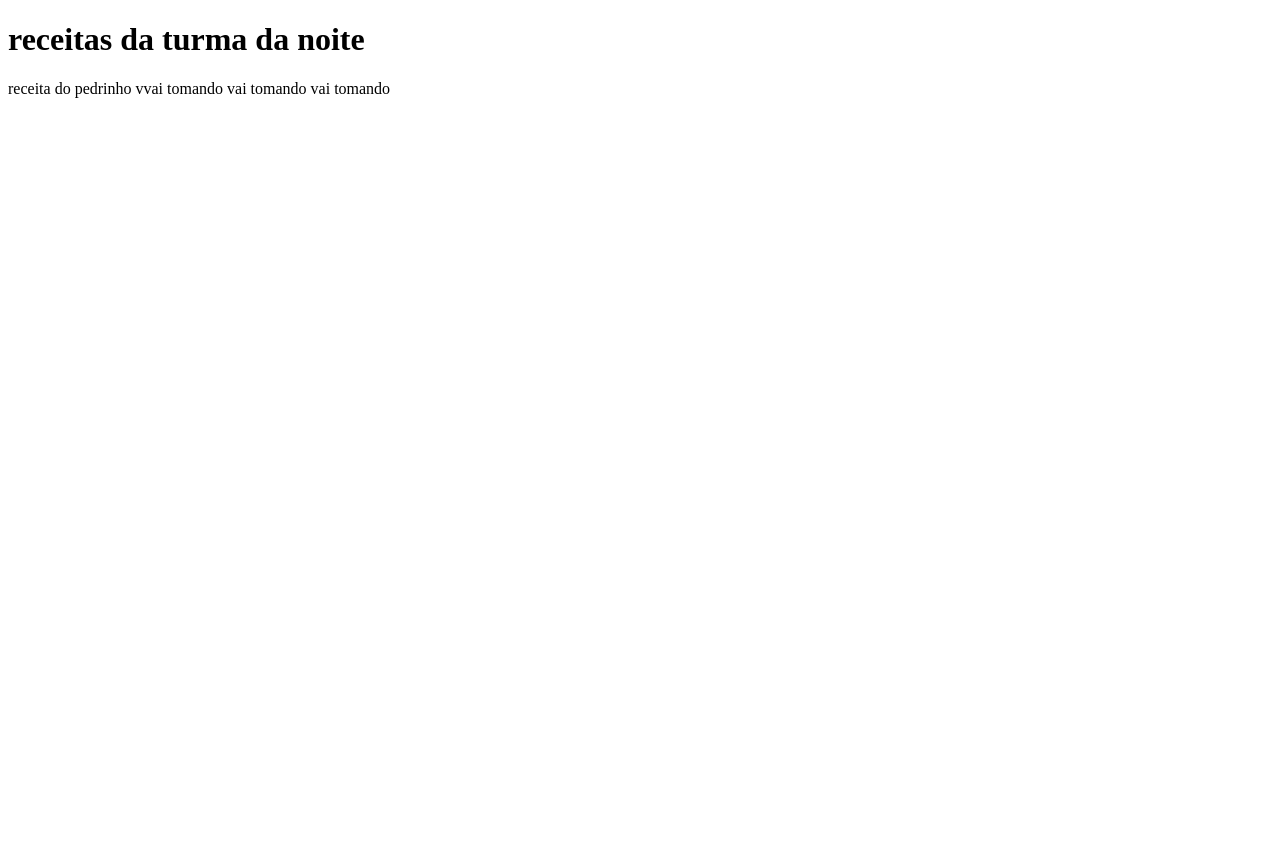
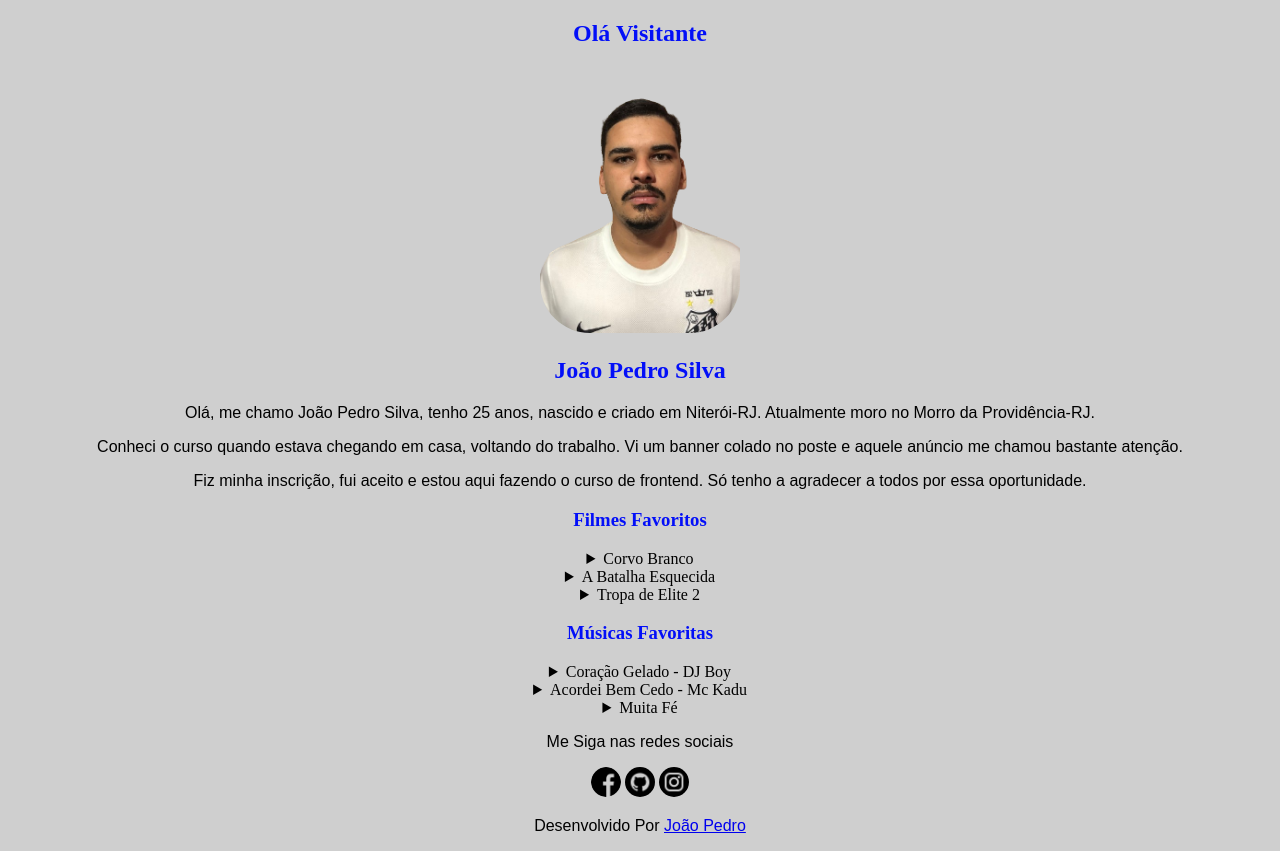
Before and after one commit to Proopedrinho/DESAFIO2, a plain HTML site: page index.html in a window 1280 px wide. Before the commit the page ends 800 px from the top, so only its background shows below. Drawn offline with Linux system fonts and the light colour scheme.

Commit message:
first commit

```diff
--- a/index.html
+++ b/index.html
@@ -1,17 +1,103 @@
 <!DOCTYPE html>
-<html lang="en">
+<html lang="pt-Br">
 
 <head>
     <meta charset="UTF-8">
     <meta name="viewport" content="width=Z, initial-scale=1.0">
-    <title>Document</title>
+    <link rel="stylesheet" href="style.css">
+    <title>Bem Vindo</title>
 </head>
 
 <body>
+    <main>
+        <section>
 
-    <main>
-        <h1> receitas da turma da noite</h1>
-        <p> receita do pedrinho vvai tomando vai tomando vai tomando </p>
+            <h1>Olá Visitante</h1>
+            <img src="WhatsApp_Image_2023-08-08_at_19.45.13-removebg-preview.png" alt="Foto de João Pedro Silva">
+            <h1>João Pedro Silva </h1>
+            <p>Olá, me chamo João Pedro Silva, tenho 25 anos, nascido e criado em Niterói-RJ. Atualmente moro no Morro
+                da Providência-RJ.</p>
+            <p>Conheci o curso quando estava chegando em casa, voltando do trabalho. Vi um banner colado no poste e
+                aquele anúncio me chamou bastante atenção.</p>
+            <p>Fiz minha inscrição, fui aceito e estou aqui fazendo o curso de frontend. Só tenho a agradecer a todos
+                por essa oportunidade.</p>
+        </section>
+
+        <section>
+
+            <h3>Filmes Favoritos</h3>
+            <div>
+
+                <details>
+                    <summary> Corvo Branco </summary>
+                    <iframe width="560" height="315" src="https://www.youtube.com/embed/a41bCM1yUUo?si=OfzHJIzcgz5ezPKu"
+                        title="YouTube video player" frameborder="0"
+                        allow="accelerometer; autoplay; clipboard-write; encrypted-media; gyroscope; picture-in-picture; web-share"
+                        referrerpolicy="strict-origin-when-cross-origin" allowfullscreen></iframe>
+                </details>
+                <details>
+                    <summary> A Batalha Esquecida </summary>
+                    <iframe width="560" height="315" src="https://www.youtube.com/embed/v4ycsf3P964?si=xTA9Y2GkqYbi6V7w"
+                        title="YouTube video player" frameborder="0"
+                        allow="accelerometer; autoplay; clipboard-write; encrypted-media; gyroscope; picture-in-picture; web-share"
+                        referrerpolicy="strict-origin-when-cross-origin" allowfullscreen></iframe>
+                </details>
+
+                <details>
+                    <summary>Tropa de Elite 2</summary>
+                    <iframe width="560" height="315" src="https://www.youtube.com/embed/O8YrtINB5oI?si=U3KrkiqucqOczX38"
+                        title="YouTube video player" frameborder="0"
+                        allow="accelerometer; autoplay; clipboard-write; encrypted-media; gyroscope; picture-in-picture; web-share"
+                        referrerpolicy="strict-origin-when-cross-origin" allowfullscreen></iframe>
+                </details>
+            </div>
+        </section>
+        <section>
+            <h3>Músicas Favoritas</h3>
+            <div>
+                <details>
+                    <summary>Coração Gelado - DJ Boy</summary>
+                    <iframe style="border-radius:12px"
+                        src="https://open.spotify.com/embed/track/770dThFIyI1l6ovcxxeUW2?utm_source=generator&theme=0"
+                        frameBorder="0" allowfullscreen=""
+                        allow="autoplay; clipboard-write; encrypted-media; fullscreen; picture-in-picture"
+                        loading="lazy"></iframe>
+                </details>
+                <details>
+                    <summary>Acordei Bem Cedo - Mc Kadu</summary>
+                    <iframe style="border-radius:12px"
+                        src="https://open.spotify.com/embed/track/0kXMyDlaPHsMJPLug6LZpI?utm_source=generator"
+                        frameBorder="0" allowfullscreen=""
+                        allow="autoplay; clipboard-write; encrypted-media; fullscreen; picture-in-picture"
+                        loading="lazy"></iframe>
+                </details>
+                <details>
+                    <summary> Muita Fé</summary>
+                    <iframe style="border-radius:12px"
+                        src="https://open.spotify.com/embed/track/5hqIb0IyzxyiU795vUGjHK?utm_source=generator"
+                        frameBorder="0" allowfullscreen=""
+                        allow="autoplay; clipboard-write; encrypted-media; fullscreen; picture-in-picture"
+                        loading="lazy"></iframe>
+                </details>
+            </div>
+            <div>
+                <p>Me Siga nas redes sociais</p>
+                <a href="https://www.facebook.com/proopedrinho/" target="_blank">
+                    <img src="facebook.png" alt="Logo Facebook"></a>
+
+                <a href="https://github.com/Proopedrinho" target="_blank">
+                    <img src="github.png" alt="Logo Github"></a>
+
+                <a href="https://www.instagram.com/proopedrinho/" target="_blank">
+                    <img src="instagram.png" alt="Logo Instagram"></a>
+
+            </div>
+        </section>
+        <footer class="rodape">
+            <p class="rodape"> Desenvolvido Por <a class="rodapelink" href="https://github.com/Proopedrinho"
+                    target="_blank" rel="external">João Pedro</a></p>
+        </footer>
     </main>
 </body>
+
 </html>
--- /dev/null
+++ b/style.scss
@@ -0,0 +1,32 @@
+// para colocar a cor na pagina, selecionar body dentro do { background-color:(aqui a cor)
+body{
+    background-color: rgb(207, 207, 207);
+    text-align: center;
+
+}
+
+img{
+    width: 200px;
+    border-radius: 50px;
+}
+
+h1{
+    color: rgb(3, 15, 248);
+}
+
+h3{
+    color: rgb(3, 15, 248) ;
+}
+
+p{
+    color: rgb(0, 0, 0);
+    font: message-box;
+}
+
+summary{
+    color:black
+}
+
+div img{
+    width: 30px;
+}
```
Also changed, not shown: WhatsApp_Image_2023-08-08_at_19.45.13-removebg-preview.png (added), claquete.png (added), facebook.png (added), github.png (added), instagram.png (added), style.css (added), 1 other file.
